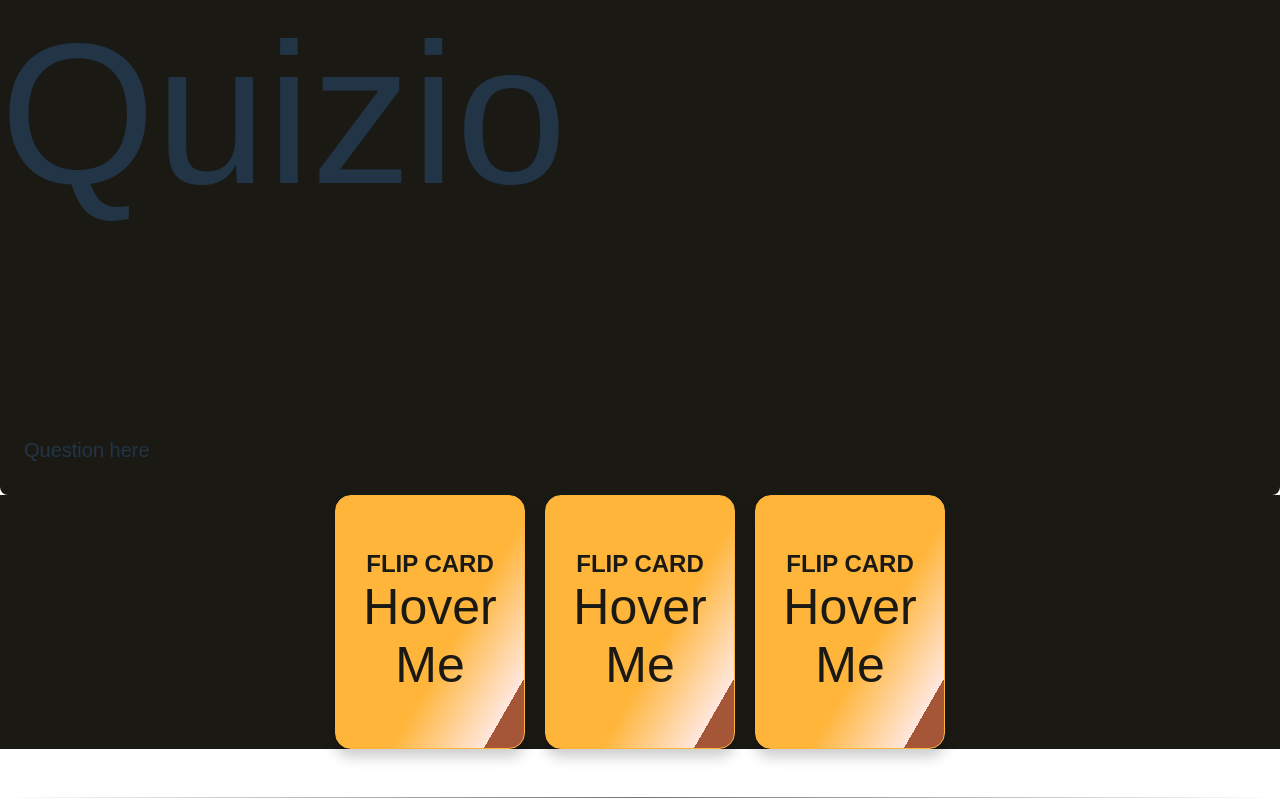
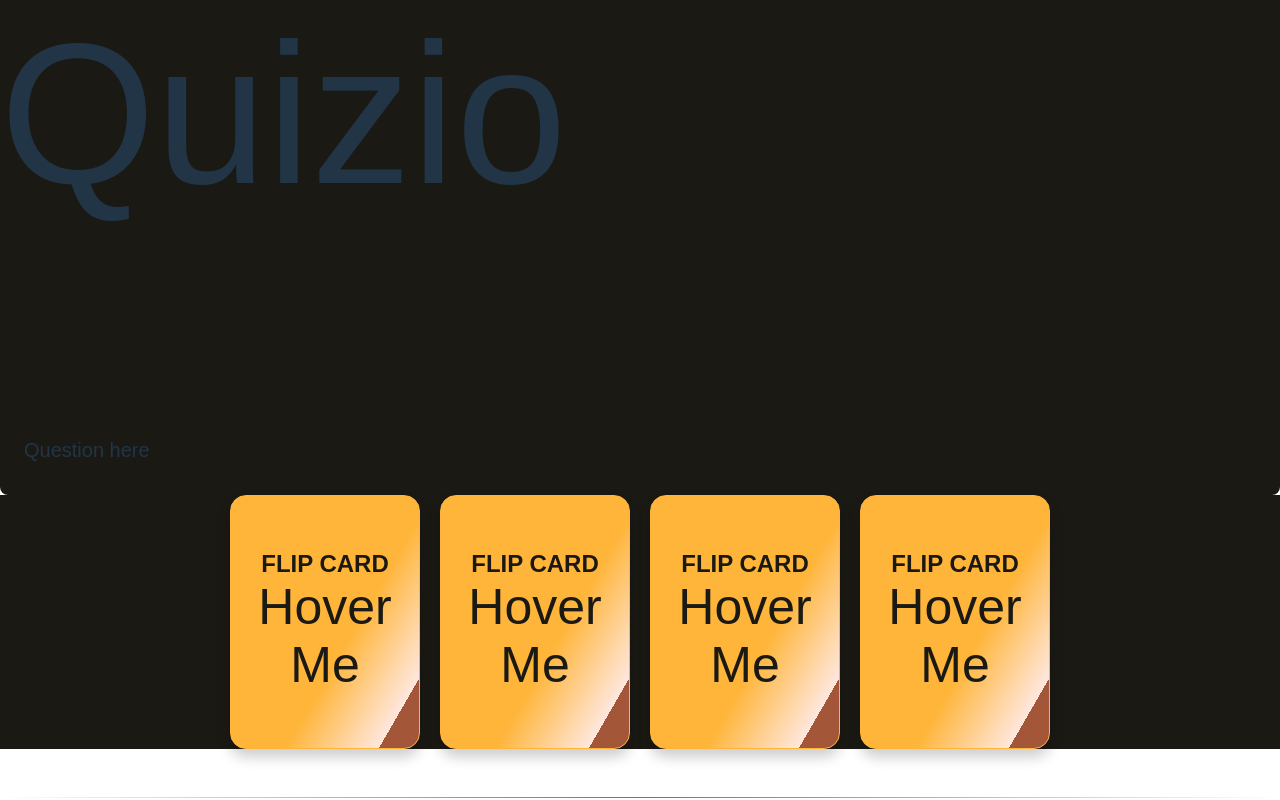
Before and after one commit to Niamh-Codes/tech_titans, a React (Vite) app: page / in a window 1280 px wide. Shown: the part 1883-2683 px from the top of the page. Built offline with nearby package versions, Linux system fonts and the light colour scheme; a web font is replaced by a local one.

Commit message:
adding another flip card for prince :D

```diff
--- a/src/components/Quiz.jsx
+++ b/src/components/Quiz.jsx
@@ -18,6 +18,7 @@ import AnswerCard from "./AnswerCard";
       <AnswerCard />
       <AnswerCard />
       <AnswerCard />
+      <AnswerCard />
     </div>
         </>
     );
```
